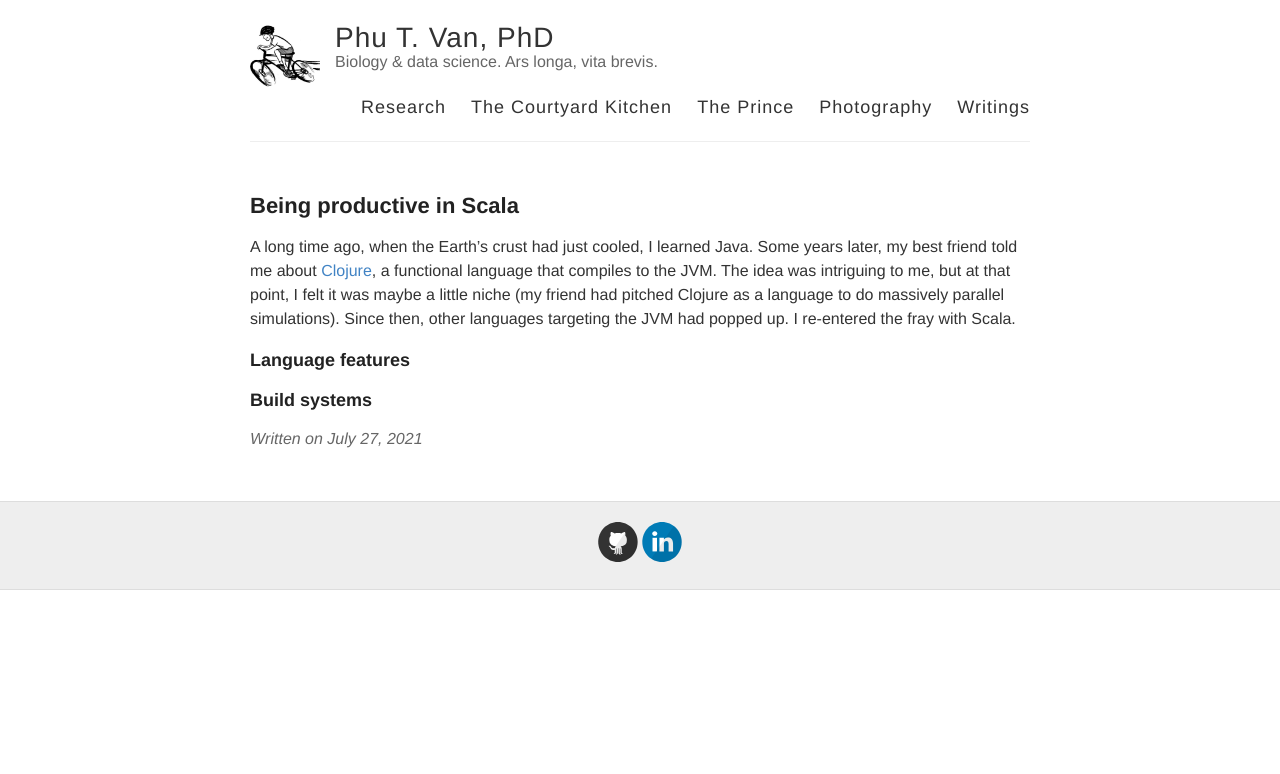
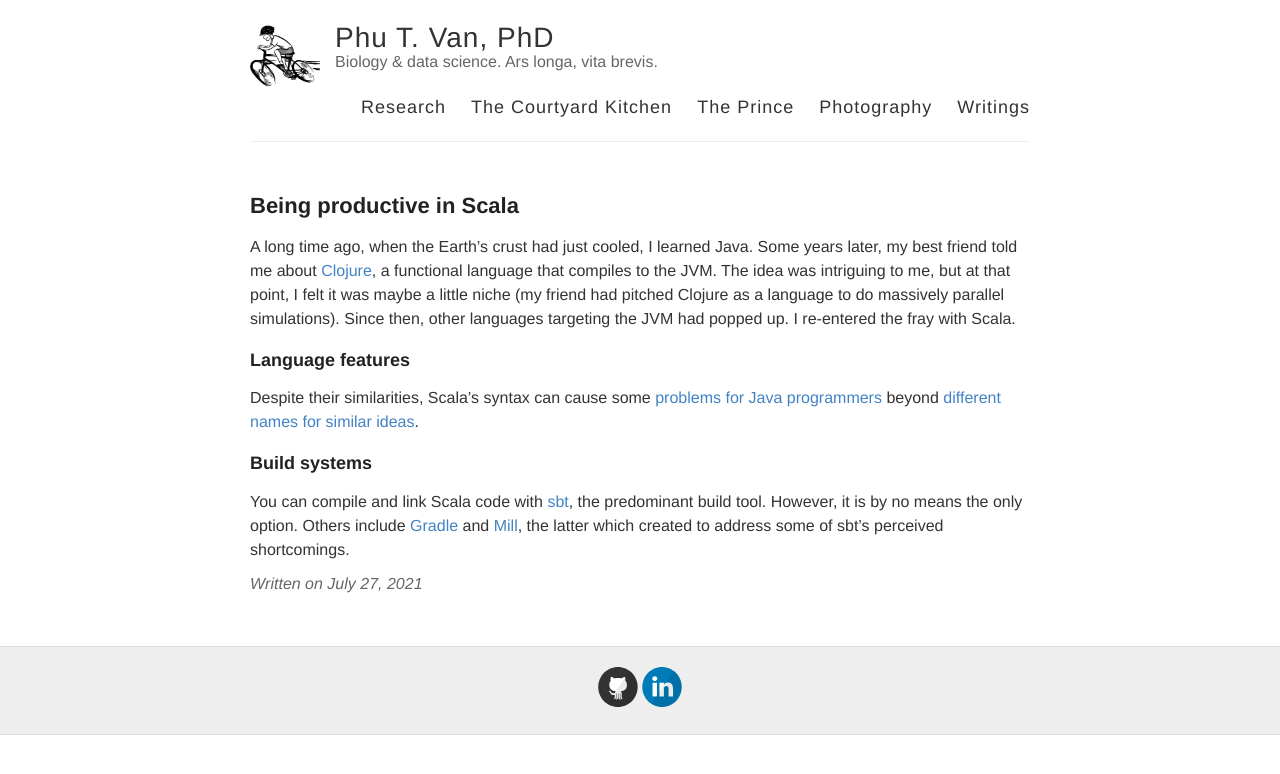
Before and after one commit to ptvan/ptvan.github.io, a Jekyll site: the page built from _posts/2021-07-27-being-productive-in-Scala.md, in a window 1280 px wide. Shown: the top 774 px of the page. Built offline with Jekyll 4.4.1, drawn with Linux system fonts in a browser that asks for light colours.

Commit message:
updated Scala post

```diff
--- a/_posts/2021-07-27-being-productive-in-Scala.md
+++ b/_posts/2021-07-27-being-productive-in-Scala.md
@@ -7,4 +7,8 @@ A long time ago, when the Earth's crust had just cooled, I learned Java. Some ye
 
 ### Language features
 
+Despite their similarities, Scala's syntax can cause some [problems for Java programmers](http://jim-mcbeath.blogspot.com/2008/09/scala-syntax-primer.html) beyond [different names for similar ideas](https://docs.scala-lang.org/tutorials/scala-for-java-programmers.html).
+
 ### Build systems
+
+You can compile and link Scala code with [sbt](https://www.scala-sbt.org/), the predominant build tool. However, it is by no means the only option. Others include [Gradle](https://gradle.org/) and [Mill](https://www.lihaoyi.com/post/MillBetterScalaBuilds.html), the latter which created to address some of sbt's perceived shortcomings.
```
Also changed, not shown: research.md (+1 -1 lines).
